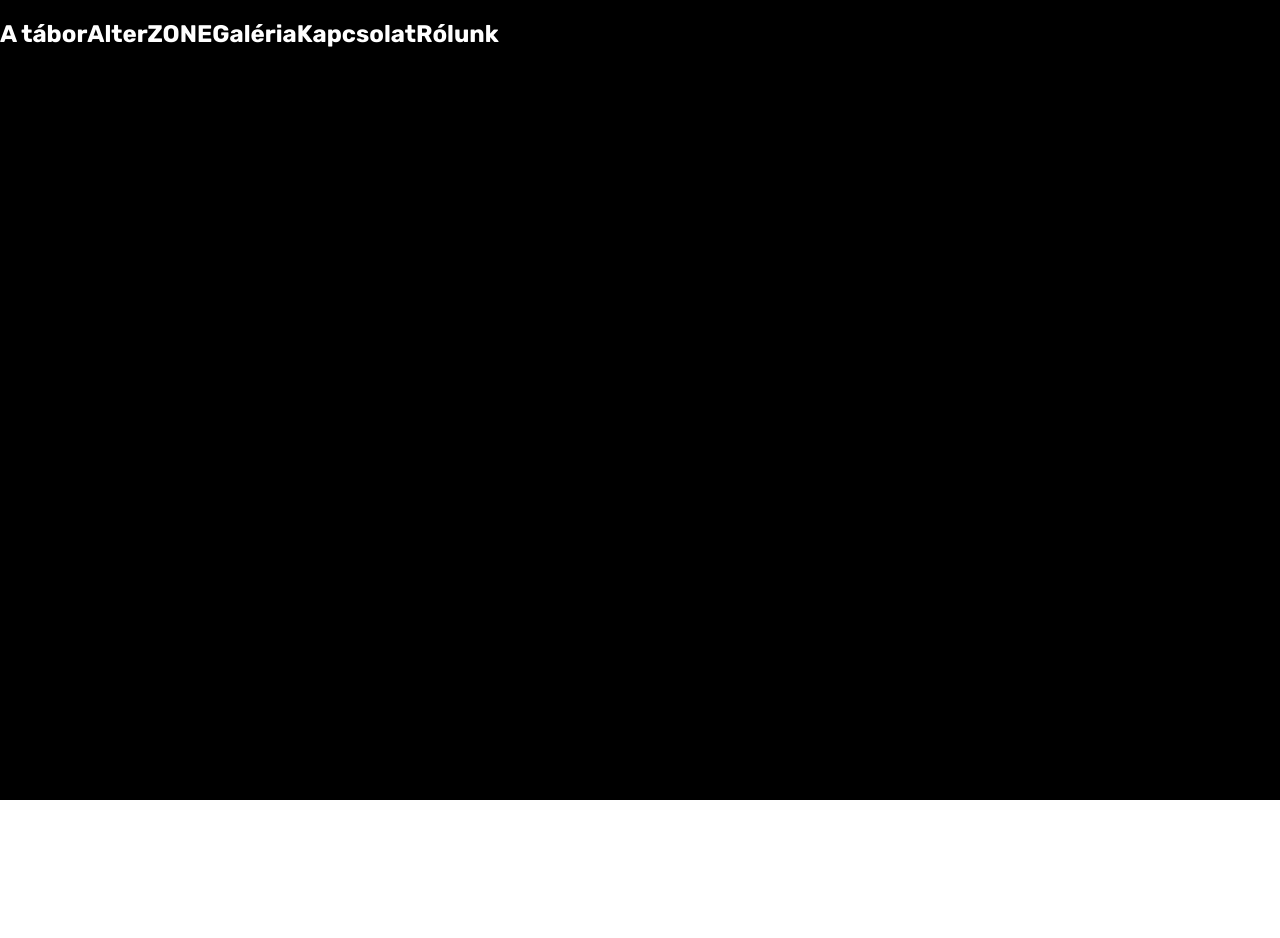
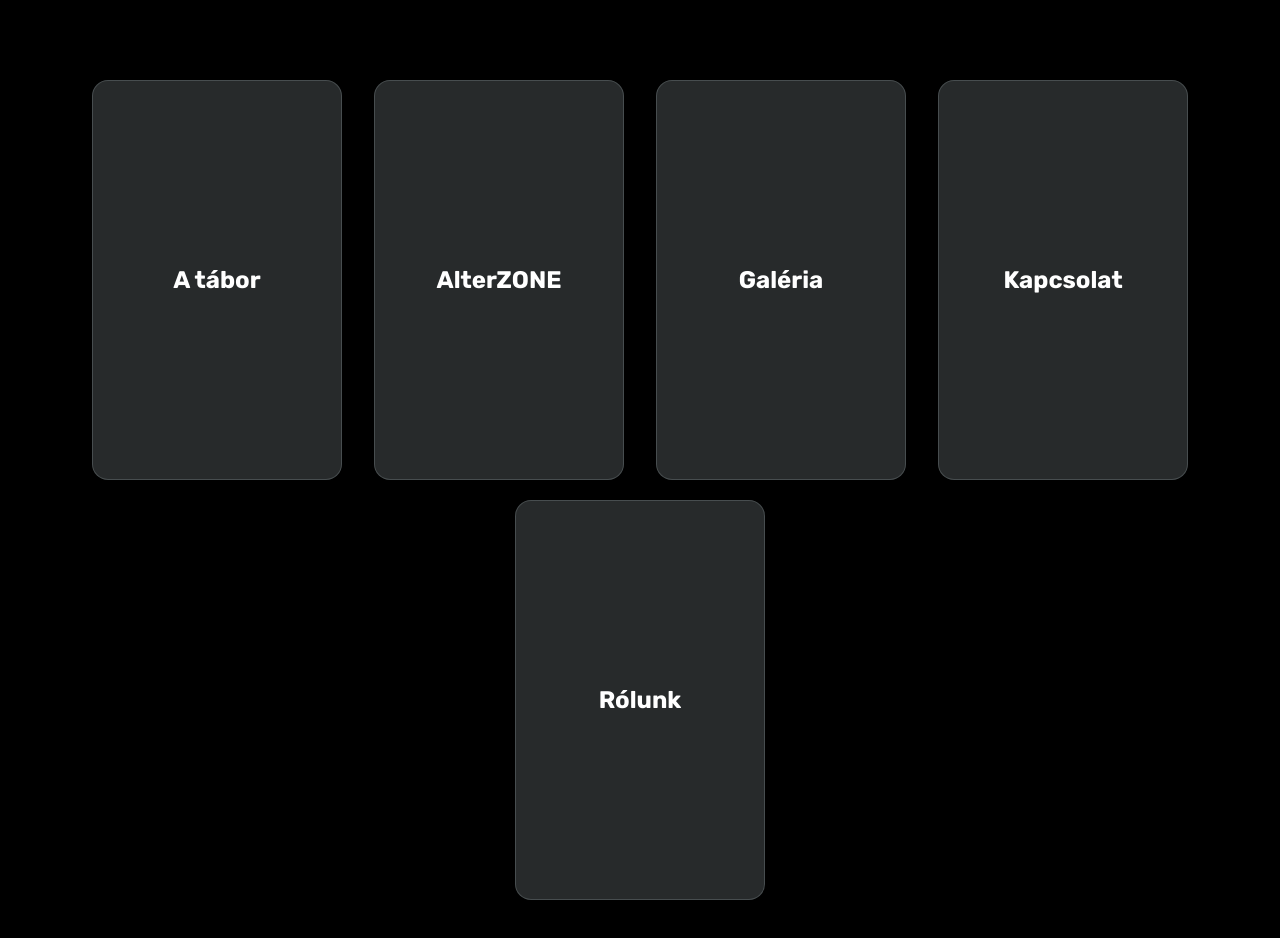
Before and after one commit to rootdobos/alter-site, a React (Create React App) app: page /main in a window 1280 px wide. Shown: the top 938 px of the page. Before the commit the page ends 800 px from the top, so only its background shows below. Built offline with nearby package versions, Linux system fonts and the light colour scheme.

Commit message:
added main page tiles

```diff
--- a/src/components/main-page-tile/main-page-tile.component.jsx
+++ b/src/components/main-page-tile/main-page-tile.component.jsx
@@ -1,13 +1,29 @@
 import { Link } from "react-router-dom";
 import "./main-page-tile.styles.scss";
 import { useNavigate } from "react-router-dom";
-const MainPageTile = ({ item }) => {
+const MainPageTile = ({ item, selected, setSelected }) => {
   const navigate = useNavigate();
   const goToPageHandler = () => {
     navigate(item.link);
   };
+  const handleMouseEnter = () => {
+    setSelected(item.id);
+  };
+
+  const handleMouseLeave = () => {
+    setSelected("none");
+  };
   return (
-    <div onClick={goToPageHandler} className="main-page-tile">
+    <div
+      onClick={goToPageHandler}
+      onMouseEnter={handleMouseEnter}
+      onMouseLeave={handleMouseLeave}
+      className={`main-page-tile ${
+        selected !== "none" && selected !== item.id
+          ? "unfocused-main-page-tile"
+          : ""
+      }`}
+    >
       <h2>{item.title}</h2>
     </div>
   );
--- a/src/components/main-page-tile/main-page-tile.styles.scss
+++ b/src/components/main-page-tile/main-page-tile.styles.scss
@@ -1,3 +1,29 @@
-.main-page-tile{
-    color:white;
+.main-page-tile {
+  color: white;
+  height: 400px;
+  width: 250px;
+
+  background-color: #e0f1f82c;
+  border: 1px solid #e0f1f82c;
+  border-radius: 16px;
+  display: flex;
+  align-items: center;
+  justify-content: center;
+  padding: 16px 32px;
+  position: relative;
+  z-index: 1;
+  cursor: pointer;
+  transform: scale(1);
+  transition: 0.2s ease-in-out;
+  &:hover {
+    height: 450px;
+    width: 300px;
+    box-shadow: #e0f1f82c 0px 50px 100px -20px, #e0f1f82c 0px 30px 60px -30px,
+      #e0f1f82c 0px -2px 6px 0px inset;
+  }
 }
+.unfocused-main-page-tile {
+  //opacity: 0.5;
+  background-color:#2932414f ;
+  box-shadow: #2932414f 0px -2px 6px 0px inset;
+}
--- a/src/components/main-title/main-title.styles.scss
+++ b/src/components/main-title/main-title.styles.scss
@@ -35,7 +35,7 @@
         background: none;
         padding:0;
         border: none;
-        color:white;
+        color:#E0F1F8;
         box-shadow: none;
         font-size: 5vw;
         font-weight: 700;
--- a/src/routes/main-page/main-page.component.jsx
+++ b/src/routes/main-page/main-page.component.jsx
@@ -2,13 +2,18 @@
 import "./main-page.styles.scss"
 import pages from "../../pages.json";
 import MainPageTile from "../../components/main-page-tile/main-page-tile.component";
+import { useState } from "react";
+
 const MainPage=()=>{
+    const [selected,setSelected]=useState("none");
     return (
         <div className="main-page">
              {pages.map((page, index) => (
         <MainPageTile
           key={page.id}
           item={page}
+          selected={selected}
+          setSelected={setSelected}
         />
       ))}
 
--- a/src/routes/main-page/main-page.styles.scss
+++ b/src/routes/main-page/main-page.styles.scss
@@ -1,5 +1,9 @@
 .main-page {
   display: flex;
+  flex-wrap: wrap;
   background: black;
-  height: 100vh;
+  gap: 20px;
+  min-height: 100vh;
+  padding: 10vh;
+  justify-content: space-evenly;
 }
--- a/src/routes/navigation/navigation.component.jsx
+++ b/src/routes/navigation/navigation.component.jsx
@@ -17,14 +17,16 @@
         <Link className="logo-container" to="/">
           <img className="main-logo" src={logo} alt="logo" />
         </Link>
-        {!matches &&
+        {!matches && (
           <div onClick={toggleNavbar} className="navbar-button">
-            <button >{isOpen ? <X size={30} /> : <Menu size={30} />}</button>
+            <button>{isOpen ? <X size={30} /> : <Menu size={30} />}</button>
           </div>
-        }
+        )}
         {(matches || isOpen) && (
-          <div className={matches ? "navlinks-horizontal": "navlinks-vertical"}>
-            <Link className="navlink" to="/">
+          <div
+            className={matches ? "navlinks-horizontal" : "navlinks-vertical"}
+          >
+            <Link className="navlink" to="/main">
               Főoldal
             </Link>
             <Link className="navlink" to="/events">
```
